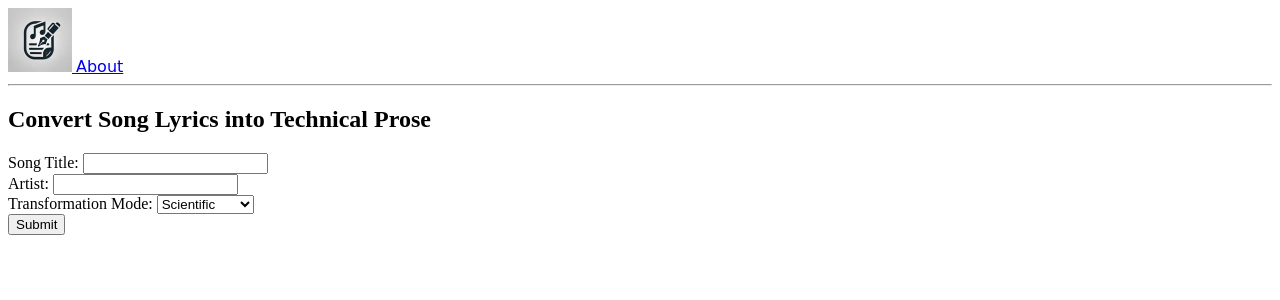
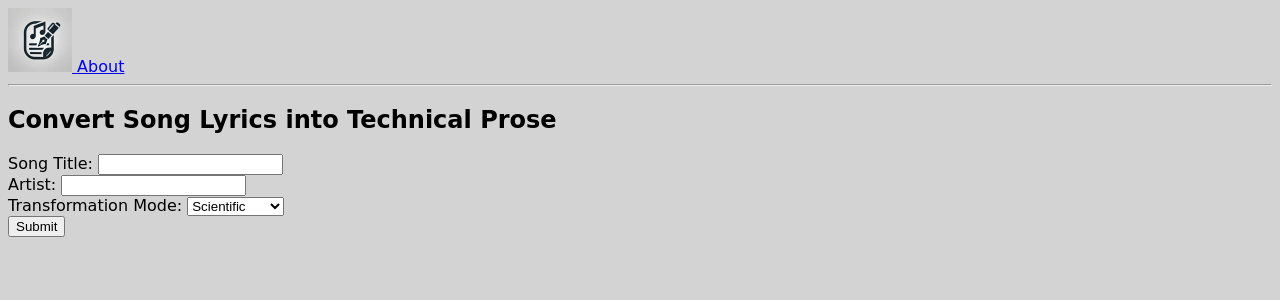
Before and after one commit to Hcha-byte/SongReWriter, a Flask app: page / in a window 1280 px wide. Shown: the top 300 px of the page. Run offline with Flask 3, Linux system fonts and the light colour scheme; parts of the project's set-up code (start-up, migrations or seed data) failed here and were passed over.

Commit message:
Add css to the html

```diff
--- a/app/templates/base.html
+++ b/app/templates/base.html
@@ -1,4 +1,5 @@
 <!DOCTYPE html>
+<!--suppress HtmlUnknownTarget -->
 <html lang="en">
     <head>
         {% if title %}
@@ -7,13 +8,14 @@
         <title>SongReWriter</title>
         {% endif %}
         <link rel="icon" href="{{ url_for('static', filename='favicon.ico') }}" type="image/x-icon">
+        <link rel="stylesheet" href="styles.css">
     </head>
     <body>
         <div>
             <a href="{{ url_for('index') }}">
                 <img src="{{ url_for('static', filename='favicon.ico') }}" width="64" height="64" alt="SongReWriter">
             </a>
-            <a style="font-family:  comic sans ms;" href="{{ url_for('about') }}">  About</a>
+            <a href="{{ url_for('about') }}">  About</a>
         </div>
         <hr>
         {% with messages = get_flashed_messages() %}
--- /dev/null
+++ b/app/templates/styles.css
@@ -0,0 +1,4 @@
+body {
+  background-color: lightgray;
+  font-family: comic sans ms;
+}
```
